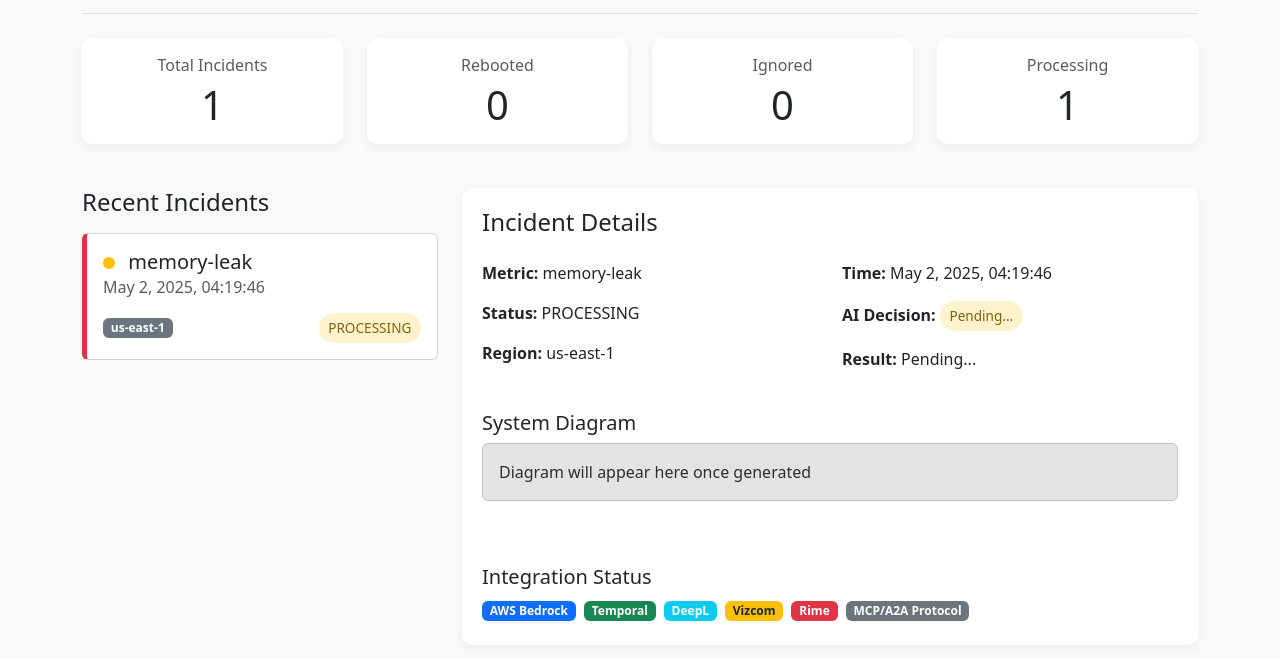
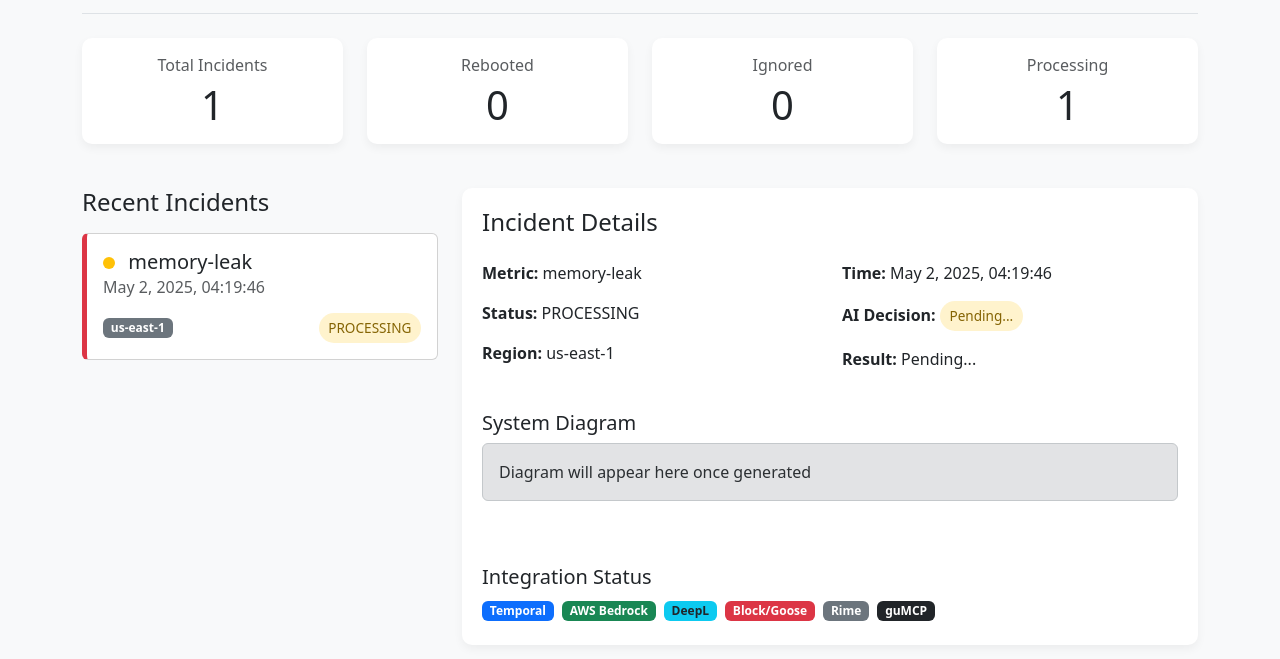
Before and after one commit to ChesterCaii/FlowPilot, a website: page public/static-dashboard.html in a window 1280 px wide. Shown: the part 79-738 px from the top of the page. Drawn offline with nearby package versions, Linux system fonts and the light colour scheme; no server answers.

Commit message:
Update with working version

```diff
--- a/public/static-dashboard.html
+++ b/public/static-dashboard.html
@@ -232,12 +232,12 @@
             <div class="col-12">
               <h5>Integration Status</h5>
               <div>
-                <span class="badge bg-primary me-1 mb-1">AWS Bedrock</span>
-                <span class="badge bg-success me-1 mb-1">Temporal</span>
-                <span class="badge bg-info me-1 mb-1">DeepL</span>
-                <span class="badge bg-warning text-dark me-1 mb-1">Vizcom</span>
-                <span class="badge bg-danger me-1 mb-1">Rime</span>
-                <span class="badge bg-secondary me-1 mb-1">MCP/A2A Protocol</span>
+                <span class="badge bg-primary me-1 mb-1">Temporal</span>
+                <span class="badge bg-success me-1 mb-1">AWS Bedrock</span>
+                <span class="badge bg-info text-dark me-1 mb-1">DeepL</span>
+                <span class="badge bg-danger me-1 mb-1">Block/Goose</span>
+                <span class="badge bg-secondary me-1 mb-1">Rime</span>
+                <span class="badge bg-dark me-1 mb-1">guMCP</span>
               </div>
             </div>
           </div>
```
Also changed, not shown: README.md, 1 other file.
